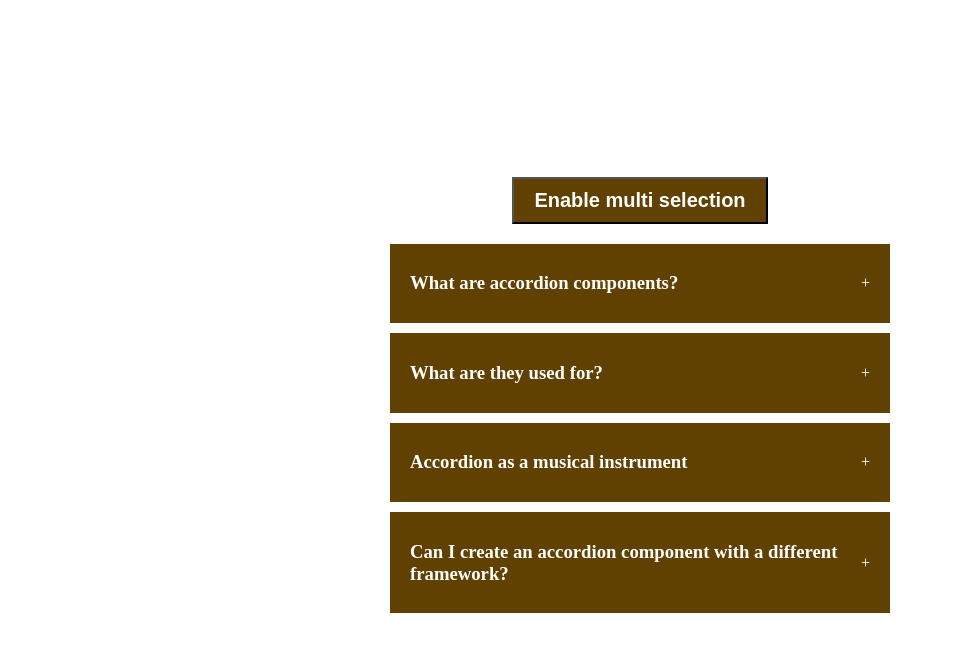
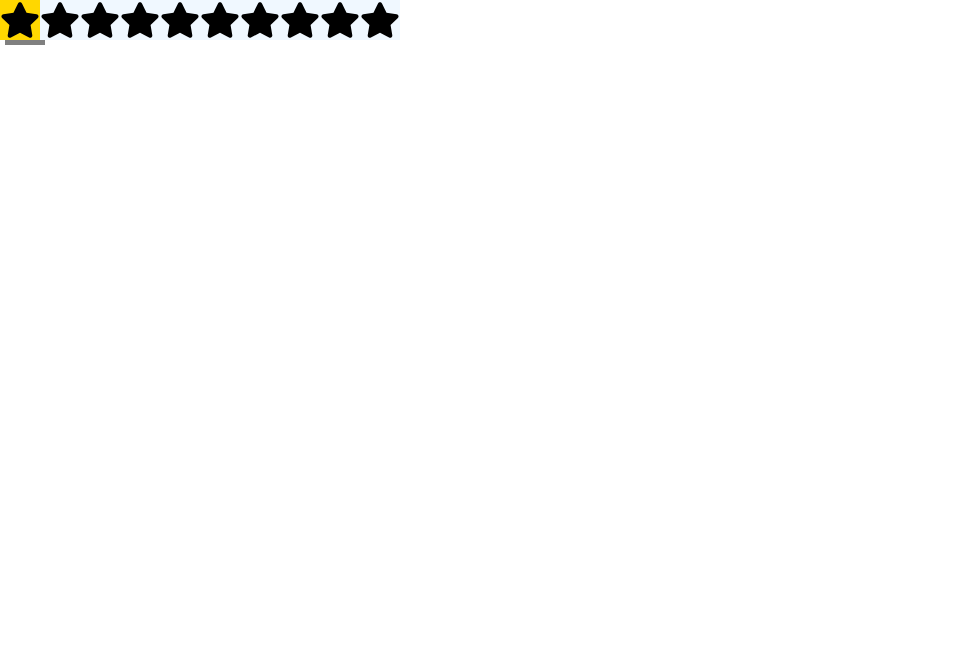
Before and after one commit to shimanta505/React_Blog, a React (Vite) app: page / in a window 1280 px wide. Shown: the top 652 px of the page, without its empty margins (0-953 px from the left). Built offline with nearby package versions, Linux system fonts and the light colour scheme.

Commit message:
star rating

```diff
--- a/src/App.jsx
+++ b/src/App.jsx
@@ -1,12 +1,12 @@
 import { useState } from "react";
-import Accordian from "./components/accordian/index.jsx";
+import RatingStar from "./components/rating-star";
 //import "./App.css";
 
 const App = () => {
 
   return (
     <div>
-      <Accordian/>
+      <RatingStar noOfStars={10}/>
     </div>
   );
 };
--- a/src/components/accordian/Index.jsx
+++ /dev/null
@@ -1,60 +0,0 @@
-import { useState } from "react";
-import data from "./data.js";
-import "./style.css";
-
-
-function Accordian() {
-
-    const [selected, setSelected] = useState(null);
-    const [enableMultiSelection, setEnableMultiSelection] = useState(false);
-    const [multipleSelected, setMultiSelected] = useState([]);
-
-    function handleSingleSelection(getCurrentId) {
-        console.log(getCurrentId);
-        setSelected(getCurrentId === selected ? null : getCurrentId);
-    }
-
-    function handleMultiSelection(getCurrentItem) {
-        if (multipleSelected.includes(getCurrentItem)) {
-            let list = [...multipleSelected];
-            list.pop(getCurrentItem);
-            setMultiSelected(list);
-            return;
-        }
-
-        setMultiSelected([...multipleSelected, getCurrentItem]);
-        console.log(multipleSelected);
-    }
-
-    return (<div className="wrapper">
-        <button onClick={() => setEnableMultiSelection(!enableMultiSelection)} >
-            Enable multi selection
-        </button>
-        <div className="accordian">
-            {
-                data && data.length > 0 ? (
-                    data.map((dataItem) => (
-                        <div className="item" key={dataItem.id}>
-                            <div
-                                onClick=
-                                {enableMultiSelection ? () => handleMultiSelection(dataItem) :
-                                    () => handleSingleSelection(dataItem.id)
-                                }
-                                className="title">
-                                <h3>{dataItem.question}</h3>
-                                <span>+</span>
-
-                            </div>
-                            {selected === dataItem.id ? <div className="content">{dataItem.answer}</div> : null}
-                        </div>
-                    ))
-                ) : (
-                    <div>No Data Found</div>
-                )
-            }
-        </div>
-
-    </div>);
-}
-
-export default Accordian;
--- a/src/components/accordian/data.js
+++ /dev/null
@@ -1,28 +0,0 @@
-const data = [
-    {
-      id  : '1',
-      question: "What are accordion components?",
-      answer:
-        "Accordion components are user interface elements used for organizing and presenting content in a collapsible manner. They typically consist of a header, content, and an expand/collapse action.",
-    },
-    {
-      id  : '2',
-      question: "What are they used for?",
-      answer:
-        "They are commonly employed in various contexts, including FAQs, product descriptions, navigation menus, settings panels, and data tables, to save screen space and provide a structured and user-friendly interface for presenting information or options.",
-    },
-    {
-      id  : '3',
-      question: "Accordion as a musical instrument",
-      answer:
-        "The accordion is a musical instrument with a keyboard and bellows. It produces sound by air passing over reeds when the player expands or compresses the bellows, used in various music genres.",
-    },
-    {
-      id  : '4',
-      question: "Can I create an accordion component with a different framework?",
-      answer:
-        "Yes of course, it is very possible to create an accordion component with another framework.",
-    },
-];
-
-export default data;
--- a/src/components/accordian/style.css
+++ /dev/null
@@ -1,52 +0,0 @@
-.wrapper{
-    height: 100vh;
-    width: 100vw;
-    justify-content: center;
-    align-items: center;
-    flex-direction: column;
-    display: flex;
-    gap: 20px;
-
-}
-
-.wrapper button{
-    padding: 10px 20px;
-    background: #614101;
-    color: #ffffff;
-    font-weight: bold;
-    font-size: 20px;
-    cursor: pointer;
-}
-
-.accordian{
-
-    width: 500px;
-    align-items: center;
-    justify-content: center;
-}
-
-.item{
-    background: #614101;
-    color: #ffffff;
-    flex-direction: column;
-    margin-bottom: 10px;
-    padding: 10px 20px;
-
-}
-.title button{
-    color: #ffffff;
-    padding: 10px;
-}
-
-.title{
-    color: #ffffff;
-    display: flex;
-    justify-content: space-between;
-    align-items: center;
-    cursor: pointer;
-}
-
-.content{
-    color: #ffffff;
-    height: auto;
-}
--- /dev/null
+++ b/src/components/rating-star/index.jsx
@@ -0,0 +1,34 @@
+import { useState } from "react";
+import { FaStar } from "react-icons/fa";
+import "./style.css";
+
+function RatingStar({ noOfStars = 5 }) {
+    const [rating,setRating] = useState(0);
+    const [hover,setHover] = useState(0);
+
+    function handleClick(currentIndex){
+        setRating(currentIndex);
+    }
+    function handleMouseEnter(currentIndex){
+        setHover(currentIndex);
+    }
+
+    function handleMouseLeave(currentIndex){
+        setHover(currentIndex);
+    }
+    return (
+
+        <div className="star-rating">
+            {
+                [...Array(noOfStars)].map((_, index) => {
+                    return <FaStar key={index} className={index <= rating ? "clickedIcon" : index == hover ? "hoverIcon" : "inActiveIcon"}
+                     onClick={()=> handleClick(index) }
+                     onMouseMove={()=> handleMouseEnter(index)} onMouseLeave={()=> handleMouseLeave(index)} size={40} />
+                })
+            }
+
+        </div>
+    );
+}
+
+export default RatingStar;
--- /dev/null
+++ b/src/components/rating-star/style.css
@@ -0,0 +1,16 @@
+.clickedIcon{
+    background-color: gold;
+    box-shadow: 5px 5px grey;
+
+    cursor: pointer;
+}
+
+.hoverIcon{
+    background-color: goldenrod;
+    box-shadow: 5px 5px grey;
+    cursor: pointer;
+}
+.inActiveIcon{
+    background-color: aliceblue;
+    cursor: pointer;
+}
```
